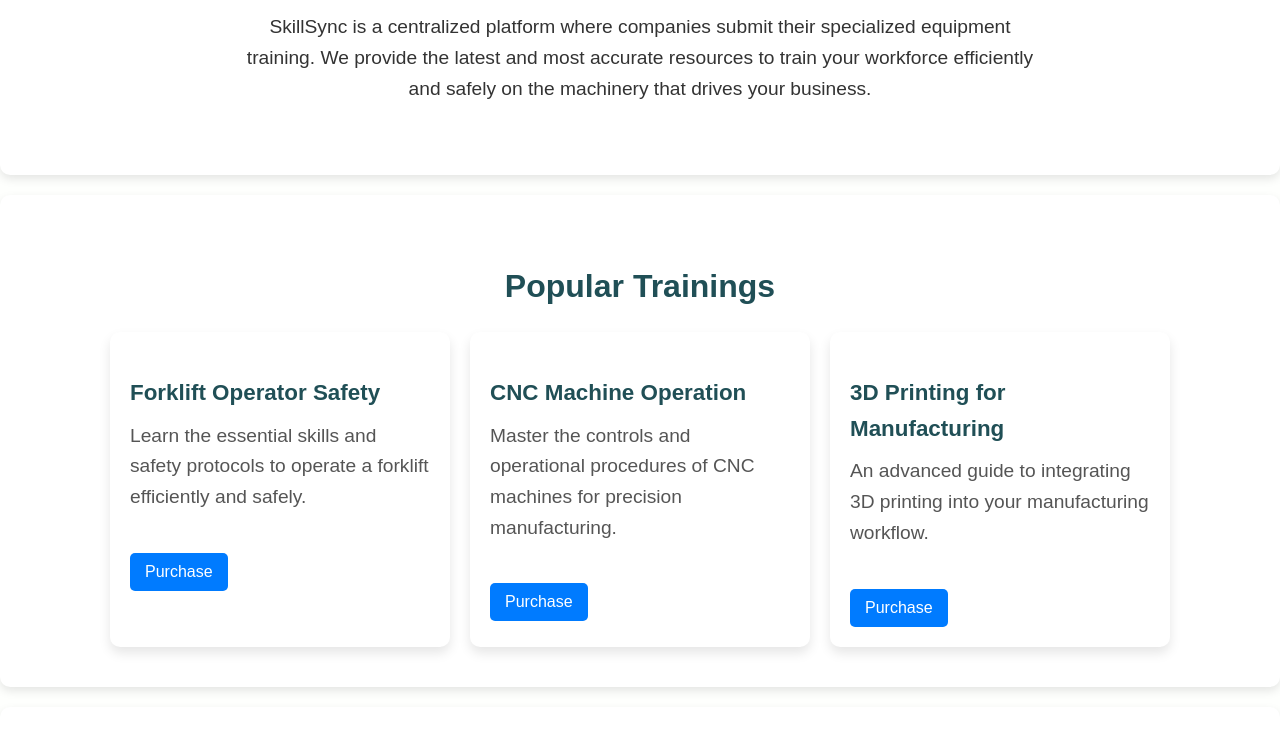
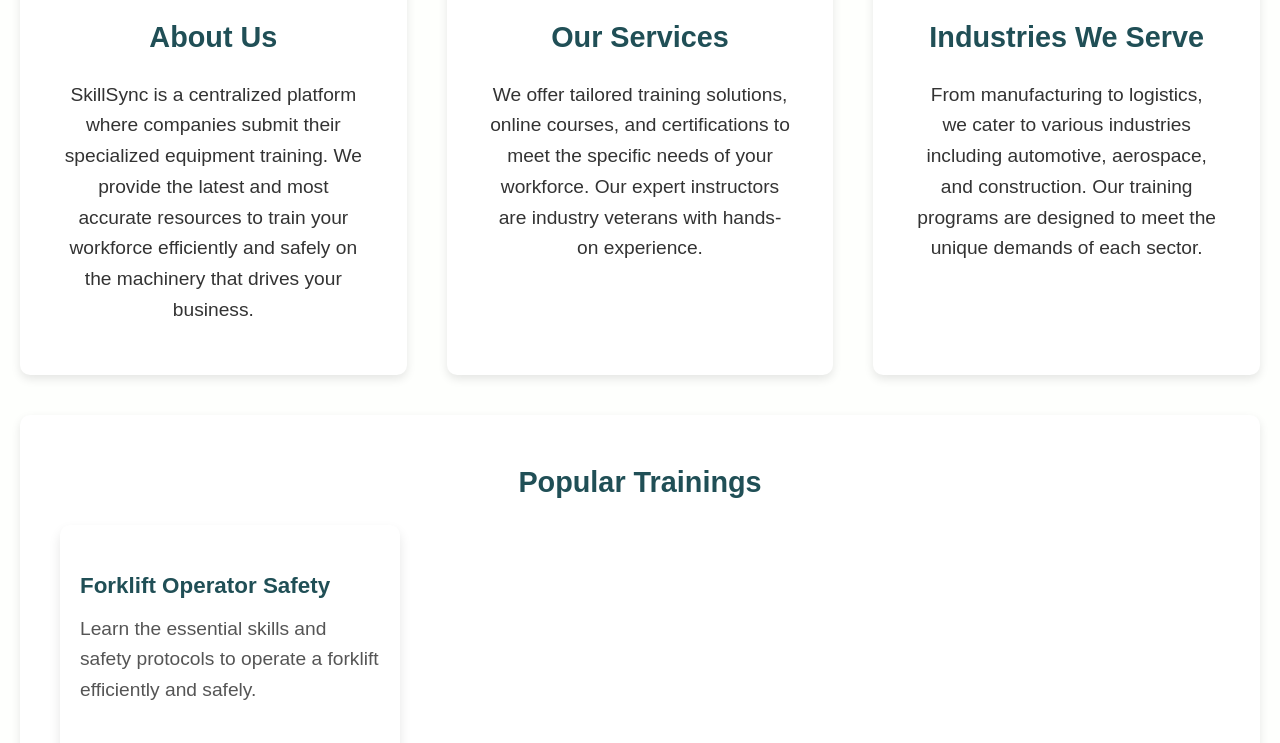
Before and after one commit to grantchr/SkillSync, a plain HTML site: page index.html in a window 1280 px wide. Shown: the part 628-1371 px from the top of the page. Drawn offline with Linux system fonts and the light colour scheme.

Commit message:
Update index.html

```diff
--- a/index.html
+++ b/index.html
@@ -56,24 +56,32 @@
 
         /* Sections */
         section {
-            padding: 40px;
+            padding: 20px;
             background-color: #fff; /* White background for sections */
             text-align: center;
             border-radius: 10px; /* Rounded corners */
             box-shadow: 0 4px 10px rgba(0, 0, 0, 0.1); /* Subtle shadow for depth */
-            margin: 20px 0; /* Spacing between sections */
+            margin: 20px; /* Space around sections */
+            flex: 1; /* Allow sections to grow */
+        }
+
+        /* Layout for sections */
+        .section-container {
+            display: flex;
+            flex-wrap: wrap;
+            justify-content: space-between; /* Evenly space the sections */
         }
 
         section h2 {
             color: #204F56; /* Ocean Teal */
-            font-size: 2em;
+            font-size: 1.8em; /* Slightly smaller for consistency */
             margin-bottom: 20px;
         }
 
         section p {
             color: #333; /* Dark Gray */
             font-size: 1.2em;
-            max-width: 800px;
+            max-width: 300px; /* Limit paragraph width */
             margin: 0 auto 30px;
         }
 
@@ -93,21 +101,15 @@
             background-color: #204F56; /* Ocean Teal */
         }
 
-        /* Cards */
-        .container {
-            display: flex;
-            flex-wrap: wrap;
-            justify-content: center;
-            gap: 20px;
-        }
-
+        /* Cards for Popular Trainings */
         .card {
             background-color: white; /* White background for cards */
             border-radius: 10px;
             box-shadow: 0 6px 12px rgba(0, 0, 0, 0.1);
-            width: 300px;
+            width: 300px; /* Fixed width for training cards */
             padding: 20px;
             text-align: left;
+            margin: 20px; /* Space around cards */
         }
 
         .card h3 {
@@ -215,10 +217,22 @@
         <button class="cta-button">Browse Trainings</button>
     </section>
 
-    <section id="about">
-        <h2>About Us</h2>
-        <p>SkillSync is a centralized platform where companies submit their specialized equipment training. We provide the latest and most accurate resources to train your workforce efficiently and safely on the machinery that drives your business.</p>
-    </section>
+    <div class="section-container">
+        <section id="about">
+            <h2>About Us</h2>
+            <p>SkillSync is a centralized platform where companies submit their specialized equipment training. We provide the latest and most accurate resources to train your workforce efficiently and safely on the machinery that drives your business.</p>
+        </section>
+
+        <section id="services">
+            <h2>Our Services</h2>
+            <p>We offer tailored training solutions, online courses, and certifications to meet the specific needs of your workforce. Our expert instructors are industry veterans with hands-on experience.</p>
+        </section>
+
+        <section id="industries">
+            <h2>Industries We Serve</h2>
+            <p>From manufacturing to logistics, we cater to various industries including automotive, aerospace, and construction. Our training programs are designed to meet the unique demands of each sector.</p>
+        </section>
+    </div>
 
     <section id="trainings">
         <h2>Popular Trainings</h2>
@@ -239,16 +253,6 @@
                 <button class="cta-button">Purchase</button>
             </div>
         </div>
-    </section>
-
-    <section id="services">
-        <h2>Our Services</h2>
-        <p>We offer tailored training solutions, online courses, and certifications to meet the specific needs of your workforce. Our expert instructors are industry veterans with hands-on experience.</p>
-    </section>
-
-    <section id="industries">
-        <h2>Industries We Serve</h2>
-        <p>From manufacturing to logistics, we cater to various industries including automotive, aerospace, and construction. Our training programs are designed to meet the unique demands of each sector.</p>
     </section>
 
     <section id="submit">
```
